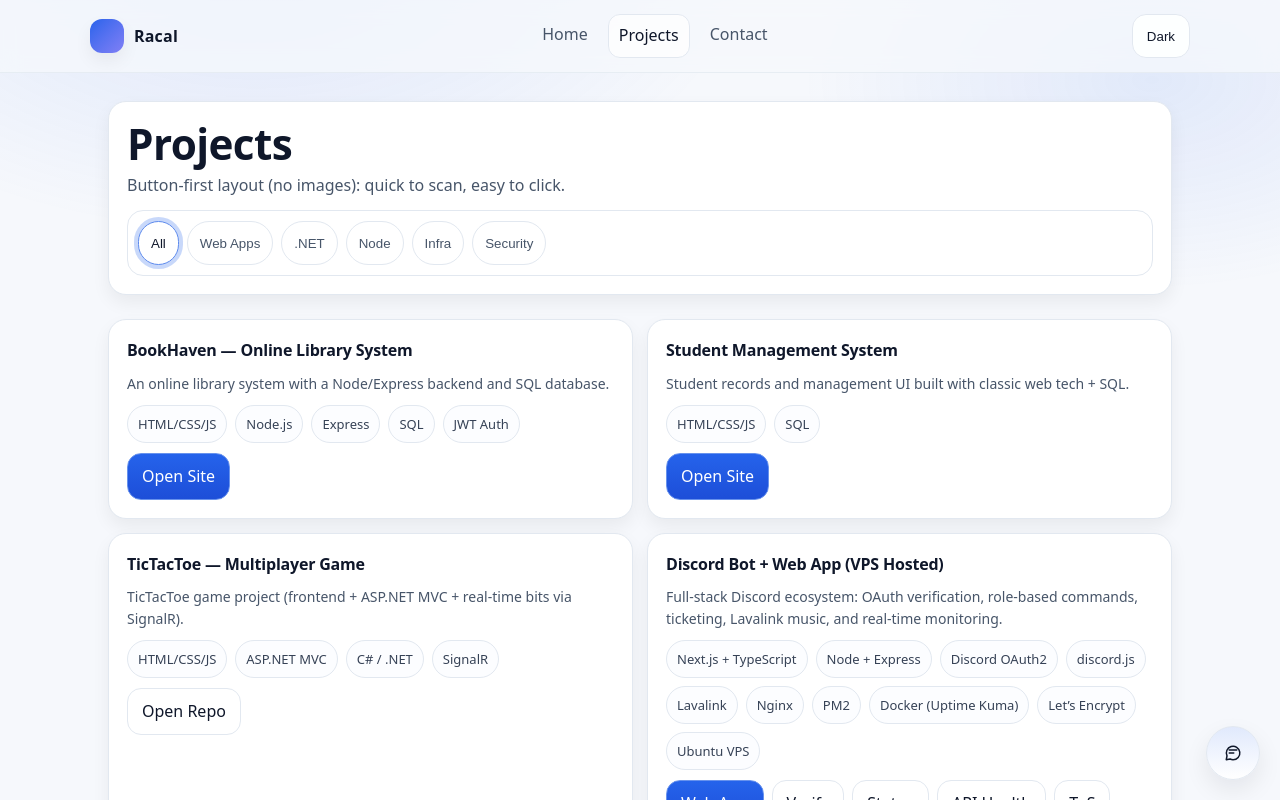
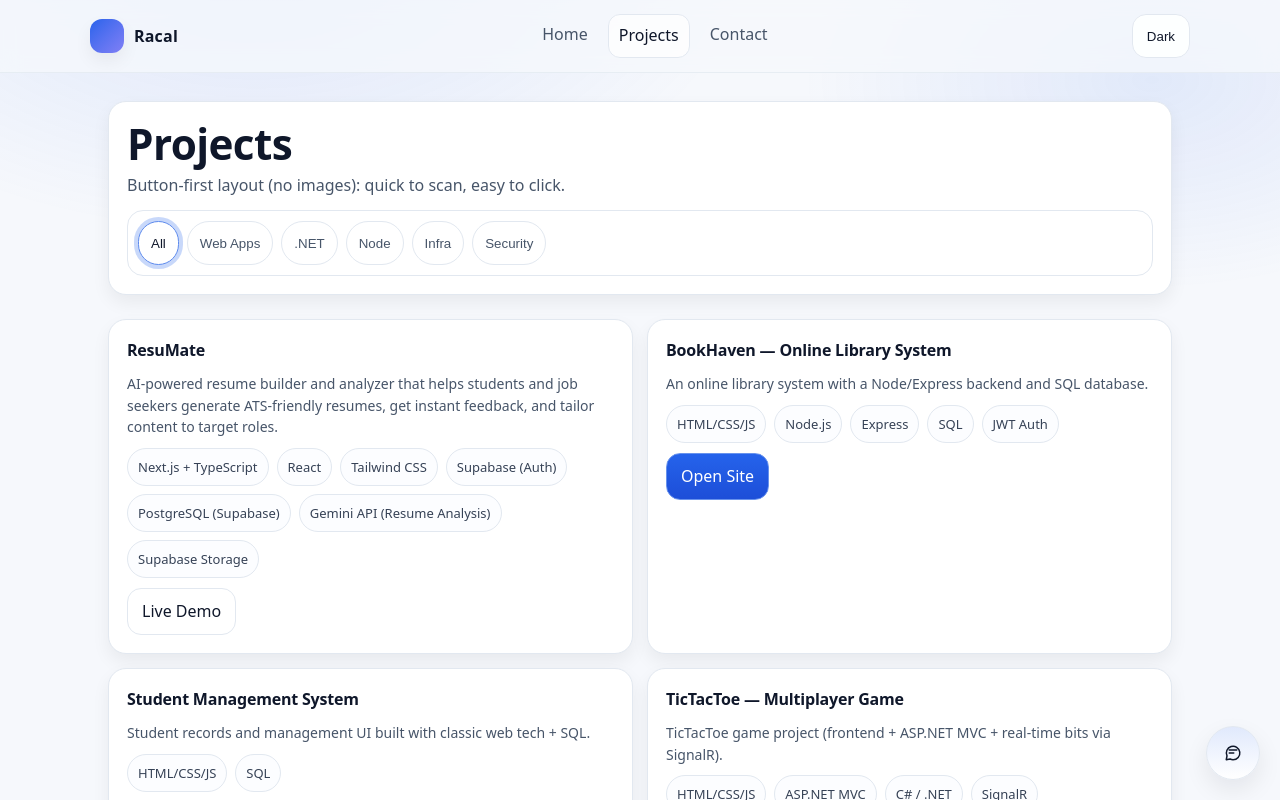
Before and after one commit to 0x26fa1/0x26fa1chatbot, a React (Vite) app: page /#/projects in a window 1280 px wide. Shown: the top 800 px of the page. Built offline with nearby package versions, Linux system fonts and the light colour scheme.

Commit message:
added project

```diff
--- a/src/projects.js
+++ b/src/projects.js
@@ -1,4 +1,12 @@
 export const PROJECTS = [
+  {
+    title: "ResuMate",
+    description:
+      "AI-powered resume builder and analyzer that helps students and job seekers generate ATS-friendly resumes, get instant feedback, and tailor content to target roles.",
+    tags: ["AI", "resume-analyzer", "ATS", "career-tools", "API"],
+    chips: ["Next.js + TypeScript", "React", "Tailwind CSS", "Supabase (Auth)", "PostgreSQL (Supabase)", "Gemini API (Resume Analysis)", "Supabase Storage"],
+    links: [{ label: "Live Demo", href: "https://resumate.ph/" }],
+  },
   {
     title: "BookHaven — Online Library System",
     description:
```
